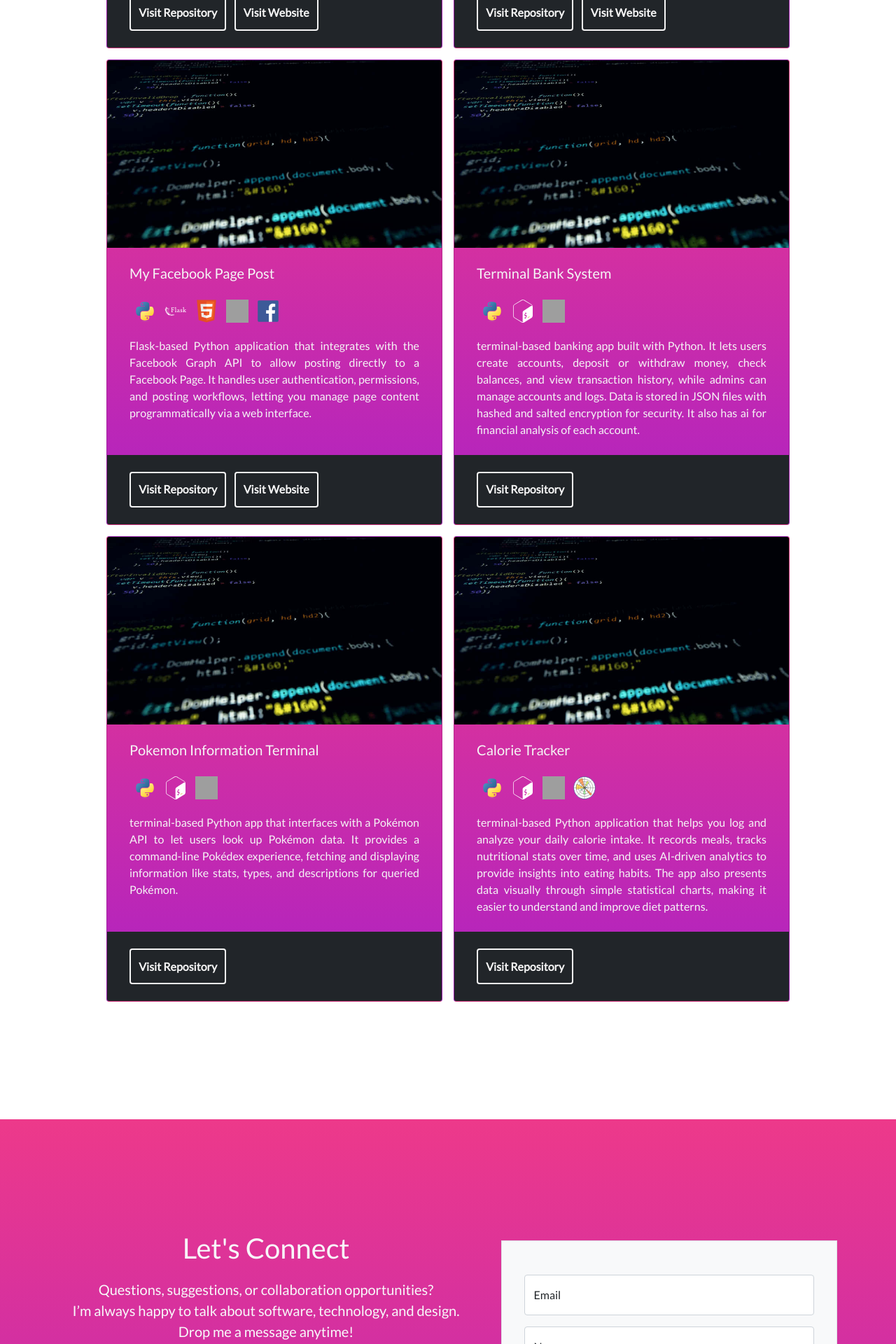
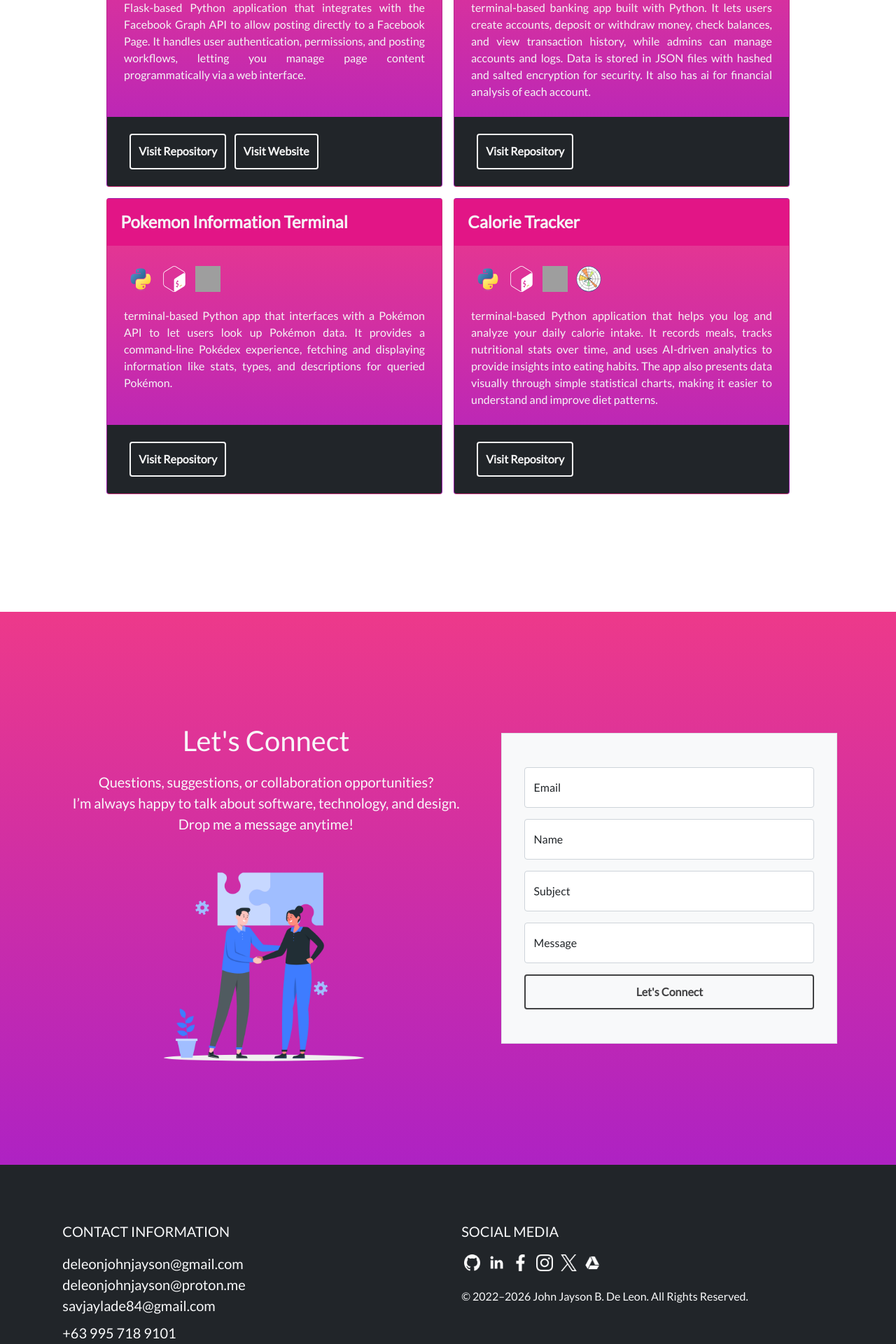
Before and after one commit to savjaylade84/jisun_portfolio, a Flask app: page / in a window 1280 px wide. Shown: the part 2720-4640 px from the top of the page at 70% size. Run offline with Flask 3, Linux system fonts and the light colour scheme; some libraries are stand-ins or nearby versions; grey boxes are pictures that could not be loaded.

Commit message:
feat: Update footer and project templates to enhance email display and add current year

```diff
--- a/app.py
+++ b/app.py
@@ -215,7 +215,7 @@ def index():
                                     description="Email failed (Error 500). Please try again later or contact support."))
 
     return render_template('index.html',
-                           information = information,form=form)
+                           information = information,form=form,current_year=datetime.now().year)
 
 
 if __name__ == '__main__':
--- a/information/information.json
+++ b/information/information.json
@@ -1,7 +1,11 @@
 {
     "Author": "John Jayson B. De Leon",
-    "primary-email":"savjaylade84@gmail.com",
-    "secondary-email":"deleonjohnjayson@gmail.com",
+    "Nickname": "Jayson",
+    "emails":[
+                "deleonjohnjayson@gmail.com",
+                "deleonjohnjayson@proton.me",
+                "savjaylade84@gmail.com"
+            ],
     "phone-number":"+63 995 718 9101",
     "Author-Picture":"/img/Jayson.png",
     "Author-Pixel-Picture":"https://jisun-portfolio.onrender.com/static//img/me_pixel.jpg",
--- a/static/css/style.css
+++ b/static/css/style.css
@@ -33,11 +33,15 @@ textarea {
   width: 30rem;
 }
 .card-deck .card-title {
+  padding: 0.8em;
+  color: whitesmoke;
+  font-weight: 600;
+  background-color: #e21586;
   margin-bottom: 0;
 }
 .card-deck .card-body {
   color: #F5F5F5;
-  padding: 1.5em 2em;
+  padding: 1.5em 1.5em;
 }
 .card-deck .card-footer {
   background-color: #212529;
@@ -78,8 +82,8 @@ textarea {
 /* programming icon */
 .programming-icon {
   padding: 0.1em;
-  width: 36px;
-  height: 36px;
+  width: 2.5em;
+  height: 2.5em;
 }
 
 .button-text-center {
@@ -219,6 +223,10 @@ textarea {
 
 .top-margin-none {
   margin-top: 0px;
+}
+
+.top-margin-xxxsmall {
+  margin-top: 0.45em;
 }
 
 .top-margin-xxsmall {
--- a/static/css/style.scss
+++ b/static/css/style.scss
@@ -39,11 +39,15 @@ textarea{
         width: 30rem;
     }
     .card-title{
+        padding: 0.8em;
+        color:whitesmoke;
+        font-weight: 600;
+        background-color:#e21586;
         margin-bottom: 0;
     }
     .card-body{
         color: #F5F5F5;
-        padding: 1.5em 2em;
+        padding: 1.5em 1.5em;
     }
     .card-footer{
         background-color: $primary-color-blackish;
@@ -88,8 +92,8 @@ textarea{
 /* programming icon */
 .programming-icon{
     padding: 0.1em;
-    width: 36px;
-    height: 36px;
+    width: 2.5em;
+    height: 2.5em;
 }
 
 
@@ -226,6 +230,10 @@ textarea{
 
 .top-margin-none{
     margin-top:0px;
+}
+
+.top-margin-xxxsmall{
+    margin-top:0.45em;
 }
 
 .top-margin-xxsmall{
--- a/templates/footer.html
+++ b/templates/footer.html
@@ -7,9 +7,14 @@
             {#  contact information #}
             <div class="container bottom-margin-xsmall">
                 <p class="fs-5 text-uppercase bottom-padding-none">Contact Information</p>
-                <p class="fs-5 bottom-margin-none"> {{ information['primary-email'] }}</p>
-                <p class="fs-5 bottom-margin-none"> {{ information['secondary-email'] }}</p>
-                <p class="fs-5 bottom-margin-none"> {{ information['phone-number'] }}</p>
+
+                {# display the list of emails of the author #}
+                {% for email in information['emails']%}
+                    <p class="fs-5 bottom-margin-none"> {{ email }}</p>
+                {% endfor %}
+
+                {# display the phone number #}
+                <p class="fs-5 bottom-margin-none top-margin-xxxsmall"> {{ information['phone-number'] }}</p>
             </div>
 
             {#  social media icon #}
@@ -22,8 +27,9 @@
                         </span>
                     </a>
                 {% endfor %}
+
+                            <p class="fs-6 bottom-margin-none top-margin-xsmall">&copy; 2022&ndash;{{ current_year }} {{ information['Author'] }}. All Rights Reserved.</p>
             </div>
-
         </div>
 
     </footer>
--- a/templates/project.html
+++ b/templates/project.html
@@ -5,22 +5,17 @@
                 {#  project item #}
                 <div class="card m-2 purple-hue-bg">
 
-                    <picture>
-                        <source srcset=" {{ url_for('static',filename=information['Default-Picture']) | default(information['default-img']) }} " type="image/svg+xml">
-                        <img src=" {{ url_for('static',filename=information['Default-Picture']) | default(information['default-img']) }} " draggable="false" class="card-img-top" alt="...">
-                    </picture>
-
+                    <h4 class="card-title bottom-padding-xxsmall ">{{ project['Name'] }}</h4>
                     <div class="card-body">
 
-                        <h5 class="card-title bottom-padding-xxsmall ">{{ project['Name'] }}</h5>
 
                         <div class="d-flex flex-row flex-wrap bottom-padding-xxsmall">
                             {% for icon in project['img-icon'] %}
-                                <img src="{{ url_for('static',filename=icon) | default(information['default-img']) }}" alt="{{ project['img-alt'][loop.index0] }}" class = "programming-icon m-1" draggable="false" width="32" height="32"/>
+                                <img src="{{ url_for('static',filename=icon) | default(information['default-img']) }}" alt="{{ project['img-alt'][loop.index0] }}" class = "programming-icon m-1" draggable="false" width="64" height="64"/>
                             {% endfor %}
                         </div>
 
-                        <p class="card-text fs-6 text-justify text-wrap">{{ project['Description'] }}</p>
+                        <p class="card-text fs-6 text-justify">{{ project['Description'] }}</p>
 
                     </div>
 
```
Also changed, not shown: 1 other file.
